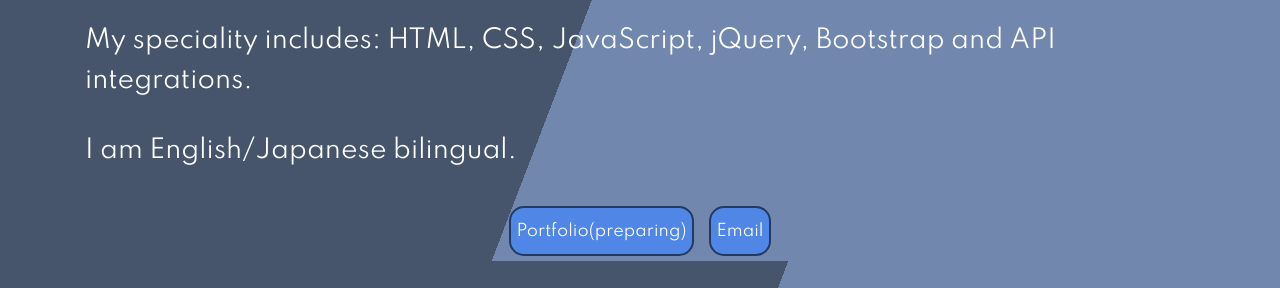
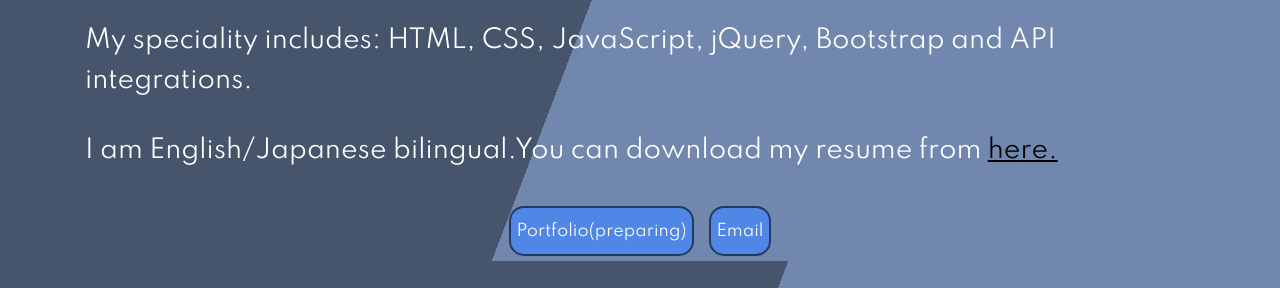
Before and after one commit to noriyuki-ishii-820/noriyuki-ishii-820.github.io, a plain HTML site: page index.html in a window 1280 px wide. Shown: the part 512-800 px from the top of the page. Drawn offline with nearby package versions, Linux system fonts and the light colour scheme.

Commit message:
resume link added

```diff
--- a/css/main.css
+++ b/css/main.css
@@ -59,3 +59,8 @@ button {
   border: 2px #223961 solid;
   margin: 5px;
 }
+
+#resume {
+  color: black;
+  text-decoration: underline;
+}
--- a/index.html
+++ b/index.html
@@ -77,10 +77,18 @@
             My speciality includes: HTML, CSS, JavaScript, jQuery, Bootstrap and
             API integrations.
           </h5>
-          <h5>I am English/Japanese bilingual.</h5>
+          <h5>
+            I am English/Japanese bilingual.You can download my resume from
+            <a
+              id="resume"
+              href="https://drive.google.com/file/d/1s09-qrKNz7qnGDQw8jMP82oOTbyBb6lQ/view?usp=sharing"
+              >here.</a
+            >
+          </h5>
         </div>
         <div class="buttonDiv">
           <button type="button">Portfolio(preparing)</button>
+
           <a href="mailto:nishii.dev.syd@gmail.com"
             ><button type="button">Email</button></a
           >
```
